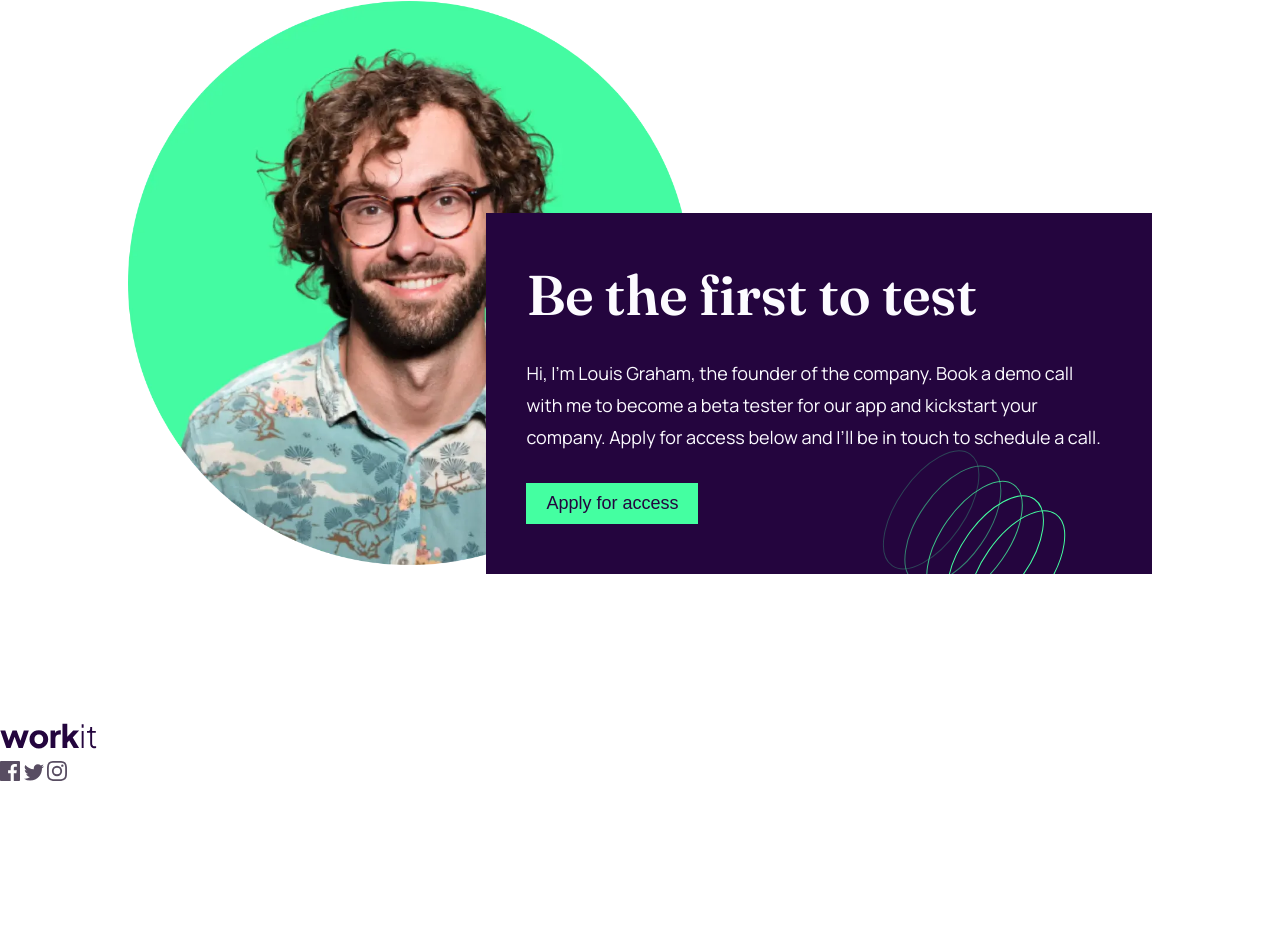
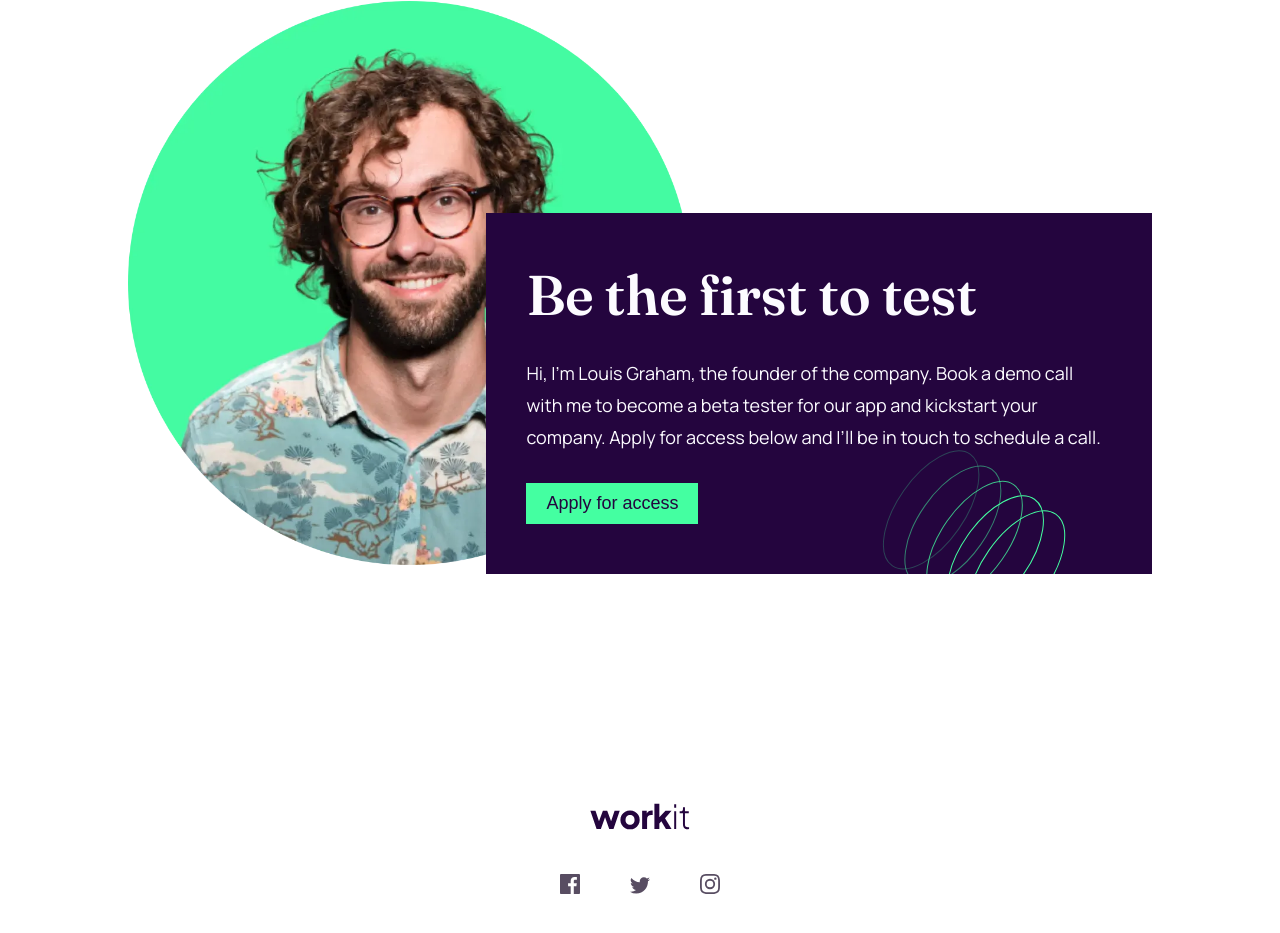
Before and after one commit to oaaj-digitals/Work-It, a plain HTML site: page index.html in a window 1280 px wide. Shown: the part 1757-2690 px from the top of the page. Before the commit the page ends 2547 px from the top, so only its background shows below. Drawn offline with Linux system fonts and the light colour scheme.

Commit message:
Style footer section
- Twerk HTML markup; remove svg image and replaced it with the svg file
    so as to be able to target the hover state of the element
- Add styles to CSS file

```diff
--- a/index.html
+++ b/index.html
@@ -129,13 +129,46 @@
 
 			<div class="social_div">
 				<a href="#" class="link social-link">
-					<img src="./assets/images/icon-facebook.svg" />
+					<svg
+						xmlns="http://www.w3.org/2000/svg"
+						width="20"
+						height="20"
+						viewBox="0 0 20 20"
+					>
+						<path
+							fill="#584D62"
+							d="M18.896 0H1.104C.494 0 0 .494 0 1.104v17.793C0 19.506.494 20 1.104 20h9.58v-7.745H8.076V9.237h2.606V7.01c0-2.583 1.578-3.99 3.883-3.99 1.104 0 2.052.082 2.329.119v2.7h-1.598c-1.254 0-1.496.597-1.496 1.47v1.928h2.989l-.39 3.018h-2.6V20h5.098c.608 0 1.102-.494 1.102-1.104V1.104C20 .494 19.506 0 18.896 0Z"
+						/>
+					</svg>
+					<!-- <img src="./assets/images/icon-facebook.svg" /> -->
 				</a>
 				<a href="#" class="link social-link">
-					<img src="./assets/images/icon-twitter.svg" />
+					<svg
+						xmlns="http://www.w3.org/2000/svg"
+						width="20"
+						height="17"
+						viewBox="0 0 20 17"
+					>
+						<path
+							fill="#584D62"
+							d="M20 2.172a8.192 8.192 0 0 1-2.357.646 4.11 4.11 0 0 0 1.805-2.27 8.22 8.22 0 0 1-2.606.996A4.096 4.096 0 0 0 13.847.248c-2.65 0-4.596 2.472-3.998 5.037A11.648 11.648 0 0 1 1.392 1a4.109 4.109 0 0 0 1.27 5.478 4.086 4.086 0 0 1-1.858-.513c-.045 1.9 1.318 3.679 3.291 4.075a4.113 4.113 0 0 1-1.853.07 4.106 4.106 0 0 0 3.833 2.849A8.25 8.25 0 0 1 0 14.658a11.616 11.616 0 0 0 6.29 1.843c7.618 0 11.923-6.434 11.663-12.205A8.354 8.354 0 0 0 20 2.172Z"
+						/>
+					</svg>
+					<!-- <img src="./assets/images/icon-twitter.svg" /> -->
 				</a>
 				<a href="#" class="link social-link">
-					<img src="./assets/images/icon-instagram.svg" />
+					<svg
+						xmlns="http://www.w3.org/2000/svg"
+						width="20"
+						height="20"
+						viewBox="0 0 20 20"
+					>
+						<path
+							fill="#584D62"
+							d="M10 1.802c2.67 0 2.987.01 4.042.059 2.71.123 3.975 1.409 4.099 4.099.048 1.054.057 1.37.057 4.04 0 2.672-.01 2.988-.057 4.042-.124 2.687-1.387 3.975-4.1 4.099-1.054.048-1.37.058-4.041.058-2.67 0-2.987-.01-4.04-.058-2.717-.124-3.977-1.416-4.1-4.1-.048-1.054-.058-1.37-.058-4.041 0-2.67.01-2.986.058-4.04.124-2.69 1.387-3.977 4.1-4.1 1.054-.048 1.37-.058 4.04-.058ZM10 0C7.284 0 6.944.012 5.877.06 2.246.227.227 2.242.061 5.877.01 6.944 0 7.284 0 10s.012 3.057.06 4.123c.167 3.632 2.182 5.65 5.817 5.817 1.067.048 1.407.06 4.123.06s3.057-.012 4.123-.06c3.629-.167 5.652-2.182 5.816-5.817.05-1.066.061-1.407.061-4.123s-.012-3.056-.06-4.122C19.777 2.249 17.76.228 14.124.06 13.057.01 12.716 0 10 0Zm0 4.865a5.135 5.135 0 1 0 0 10.27 5.135 5.135 0 0 0 0-10.27Zm0 8.468a3.333 3.333 0 1 1 0-6.666 3.333 3.333 0 0 1 0 6.666Zm5.338-9.87a1.2 1.2 0 1 0 0 2.4 1.2 1.2 0 0 0 0-2.4Z"
+						/>
+					</svg>
+					<!-- <img src="./assets/images/icon-instagram.svg" /> -->
 				</a>
 			</div>
 		</footer>
--- a/static/css/styles.css
+++ b/static/css/styles.css
@@ -315,3 +315,30 @@ body {
 	bottom: -20%;
 	right: 10%;
 }
+
+/* Footer Styles */
+#footer {
+	padding: 10vh 0 15vh;
+	display: flex;
+	flex-direction: column;
+	align-items: center;
+	gap: 4vh;
+}
+
+.footer-logo_div {
+	width: 10rem;
+}
+
+.footer-logo {
+	width: 100%;
+}
+
+.social_div {
+	display: flex;
+	justify-content: center;
+	gap: 5rem;
+}
+
+svg:hover > path {
+	fill: var(--primary-color) !important;
+}
```
